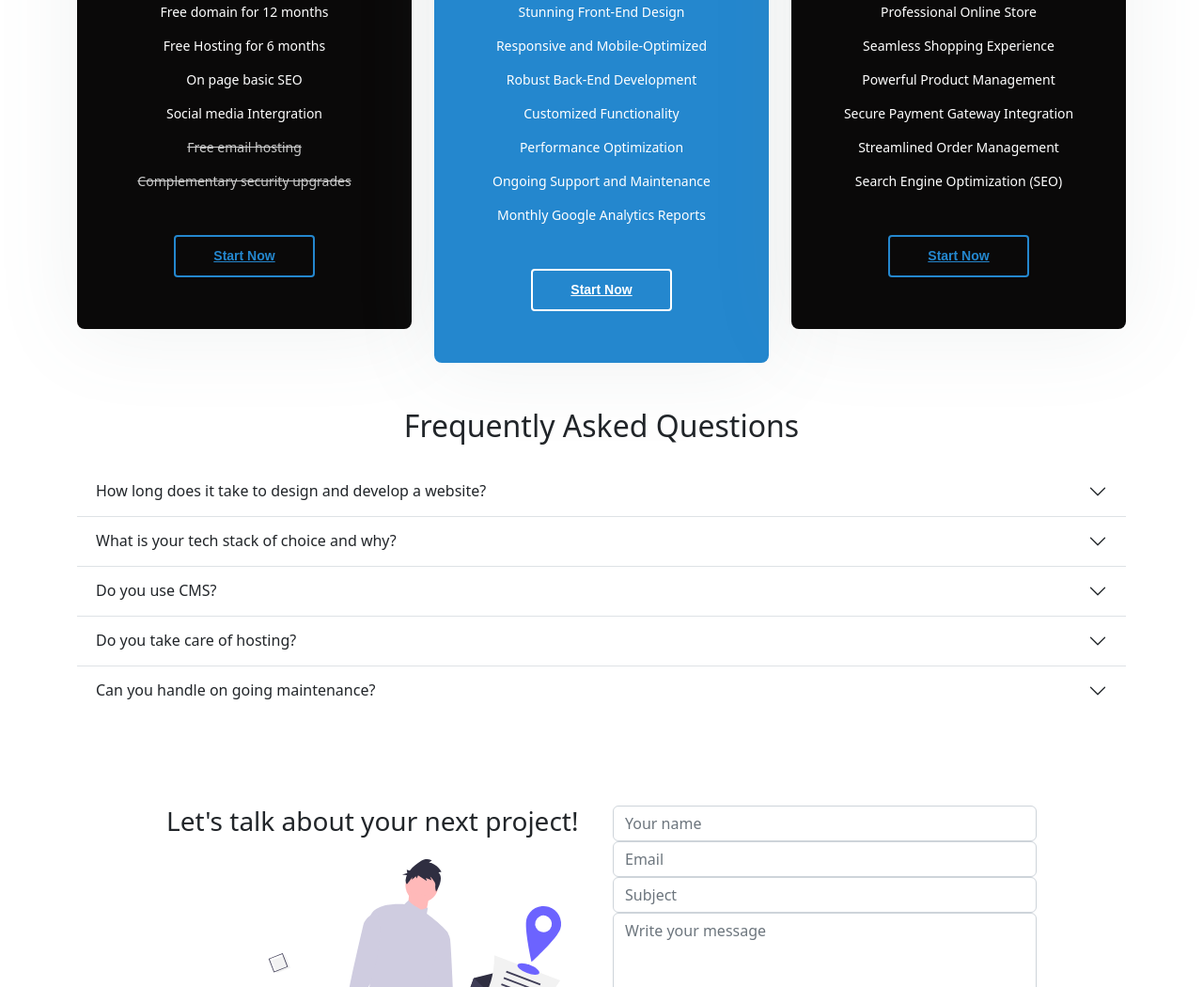
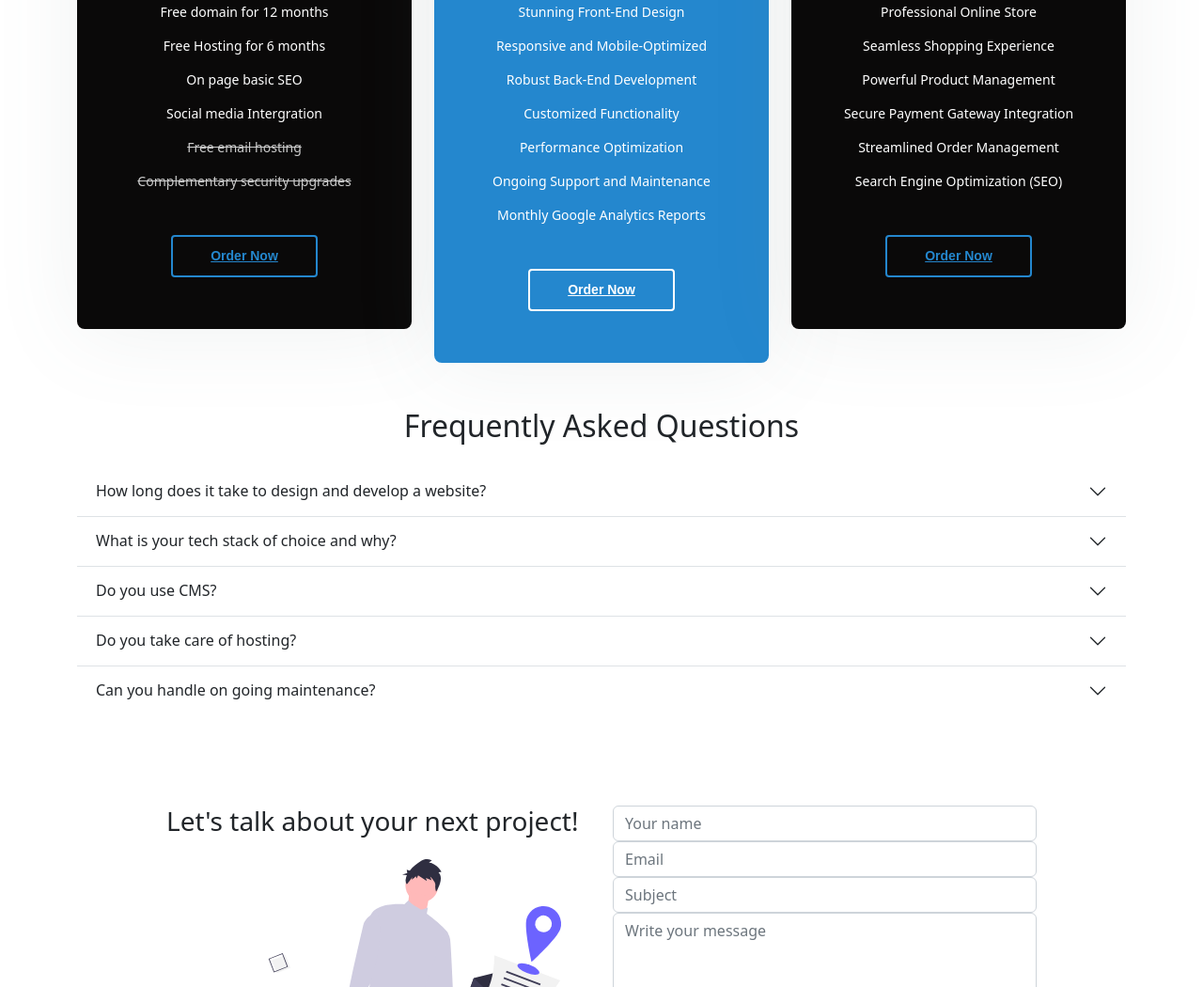
Before and after one commit to Skaymadonsela/Ozio-Website, a plain HTML site: page index.html in a window 1280 px wide. Shown: the part 1219-2269 px from the top of the page at 94% size. Drawn offline with nearby package versions, Linux system fonts and the light colour scheme.

Commit message:
index.html CTA buttons update
Updated CTA buttons

```diff
--- a/index.html
+++ b/index.html
@@ -185,7 +185,7 @@
             <li class="na">Complementary security upgrades</li>
           </ul>
           <div class="btn-wrap">
-            <a href="#" class="btn-buy">Start Now</a>
+            <a href="#contacts" class="btn-buy">Order Now</a>
           </div>
         </div>
       </div>
@@ -207,7 +207,7 @@
             <!-- <li class="na">Massa ultricies mi</li> -->
           </ul>
           <div class="btn-wrap">
-            <a href="#" class="btn-buy">Start Now</a>
+            <a href="#contacts" class="btn-buy">Order Now</a>
           </div>
         </div>
       </div>
@@ -225,7 +225,7 @@
             <li>Search Engine Optimization (SEO)</li>
           </ul>
           <div class="btn-wrap">
-            <a href="#" class="btn-buy">Start Now</a>
+            <a href="#contacts" class="btn-buy">Order Now</a>
           </div>
         </div>
       </div>
```
